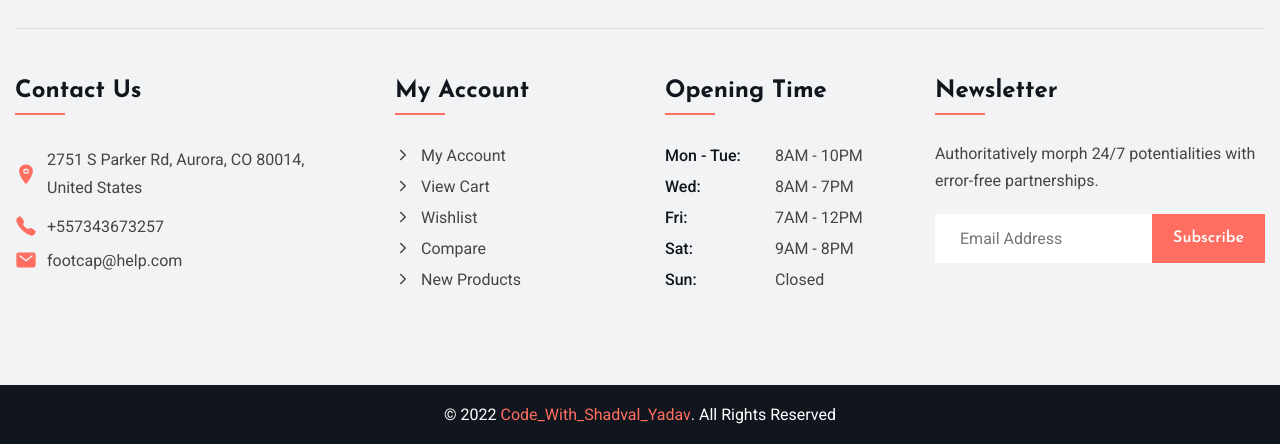
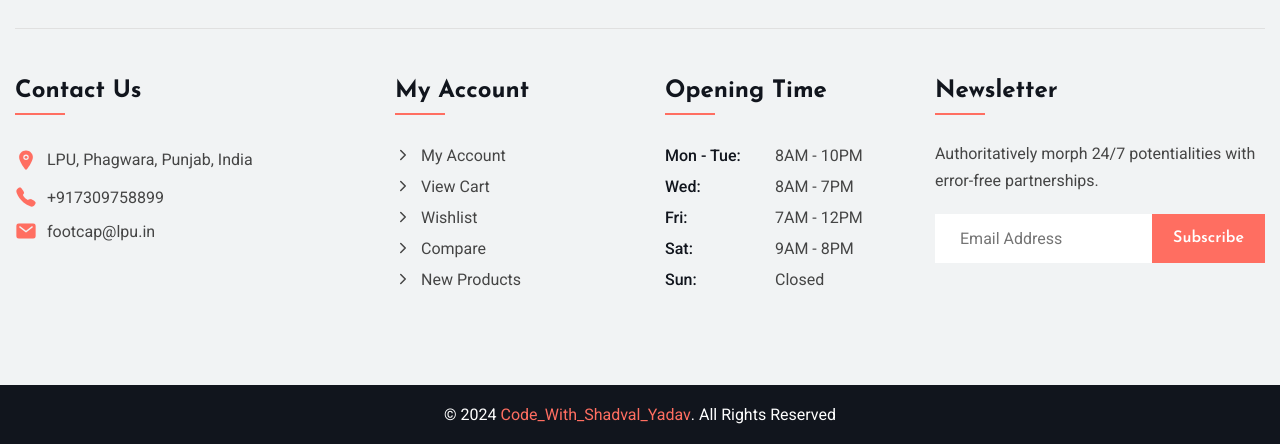
Before and after one commit to Shadval-yadav/FootCap, a plain HTML site: page index.html in a window 1280 px wide. Shown: the part 3970-4414 px from the top of the page. Drawn offline with nearby package versions, Linux system fonts and the light colour scheme.

Commit message:
Update index.html

```diff
--- a/index.html
+++ b/index.html
@@ -1355,7 +1355,7 @@
                 <ion-icon name="location"></ion-icon>
 
                 <span class="footer-link-text">
-                  2751 S Parker Rd, Aurora, CO 80014, United States
+                  LPU, Phagwara, Punjab, India
                 </span>
               </address>
             </li>
@@ -1364,7 +1364,7 @@
               <a href="tel:+557343673257" class="footer-link">
                 <ion-icon name="call"></ion-icon>
 
-                <span class="footer-link-text">+557343673257</span>
+                <span class="footer-link-text">+917309758899</span>
               </a>
             </li>
 
@@ -1372,7 +1372,7 @@
               <a href="mailto:footcap@help.com" class="footer-link">
                 <ion-icon name="mail"></ion-icon>
 
-                <span class="footer-link-text">footcap@help.com</span>
+                <span class="footer-link-text">footcap@lpu.in</span>
               </a>
             </li>
 
@@ -1493,7 +1493,7 @@
       <div class="container">
 
         <p class="copyright">
-          &copy; 2022 <a href="#" class="copyright-link">Code_With_Shadval_Yadav</a>. All Rights Reserved
+          &copy; 2024 <a href="#" class="copyright-link">Code_With_Shadval_Yadav</a>. All Rights Reserved
         </p>
 
       </div>
```
